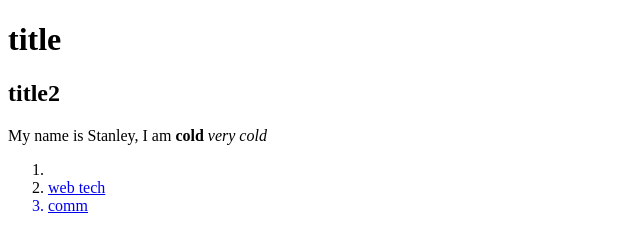
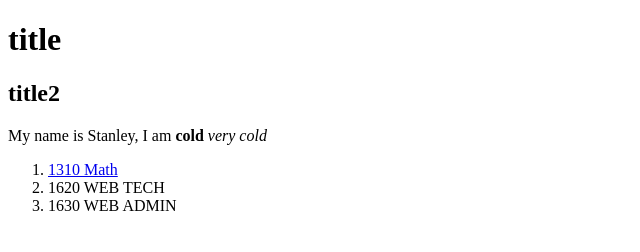
Before and after one commit to Sticko97/personal_website, a plain HTML site: page index.html in a window 1280 px wide. Shown: the whole page, without its empty margins (0-640 px from the left). Drawn offline with Linux system fonts and the light colour scheme.

```diff
--- a/index.html
+++ b/index.html
@@ -7,9 +7,9 @@
         <h2>title2</h2>
         <p>My name is Stanley, I am <strong>cold</strong> <em>very cold</em></p>
         <ol>
-            <li> <a href = math</li>
-            <li>web tech</li>
-            <li>comm</li>
+            <li><a href="https://www.bcit.ca/outlines/math1310/">1310 Math</a></li>
+            <li>1620 WEB TECH</li>
+            <li>1630 WEB ADMIN</li>
         </ol>
 
     </body>
```
